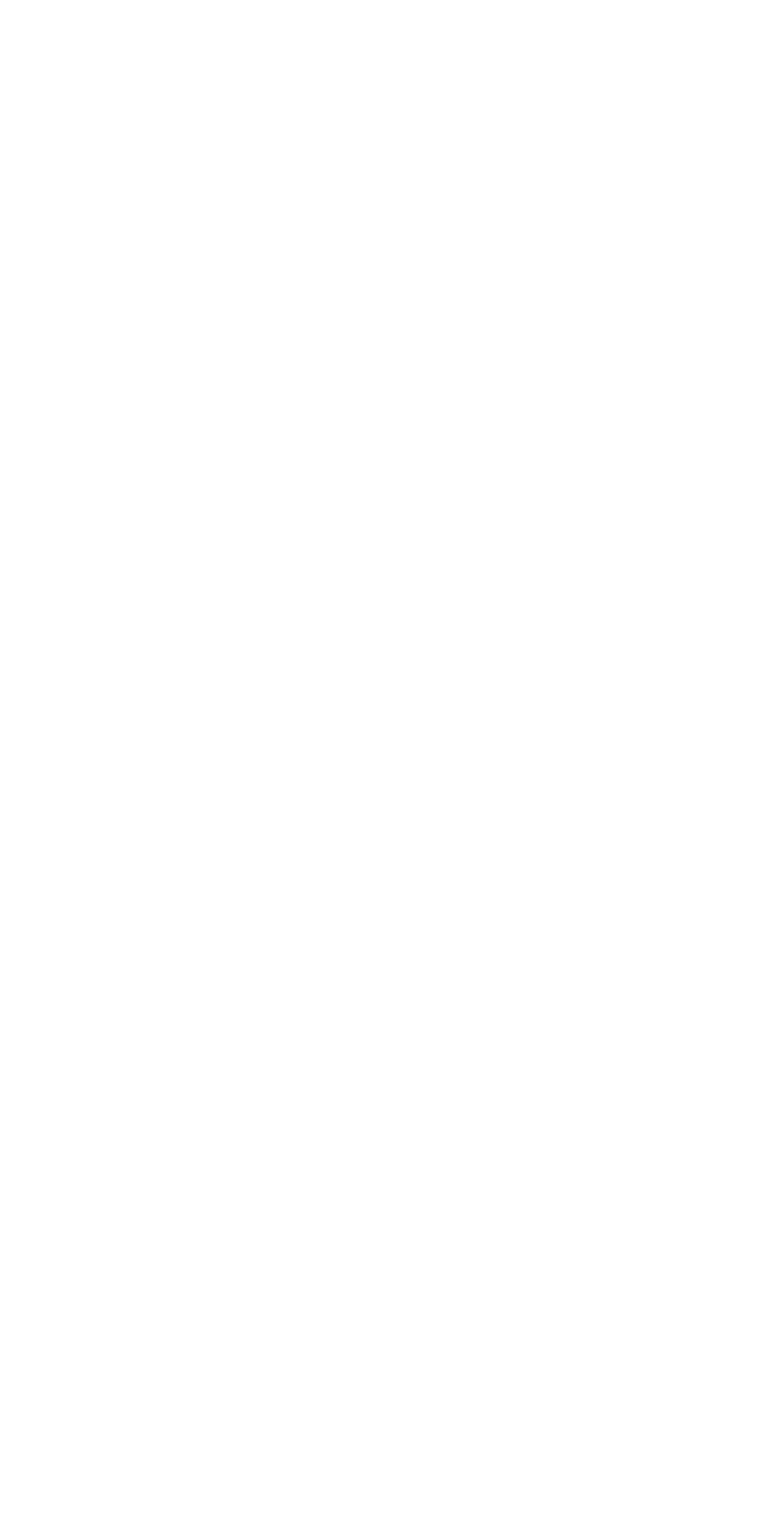
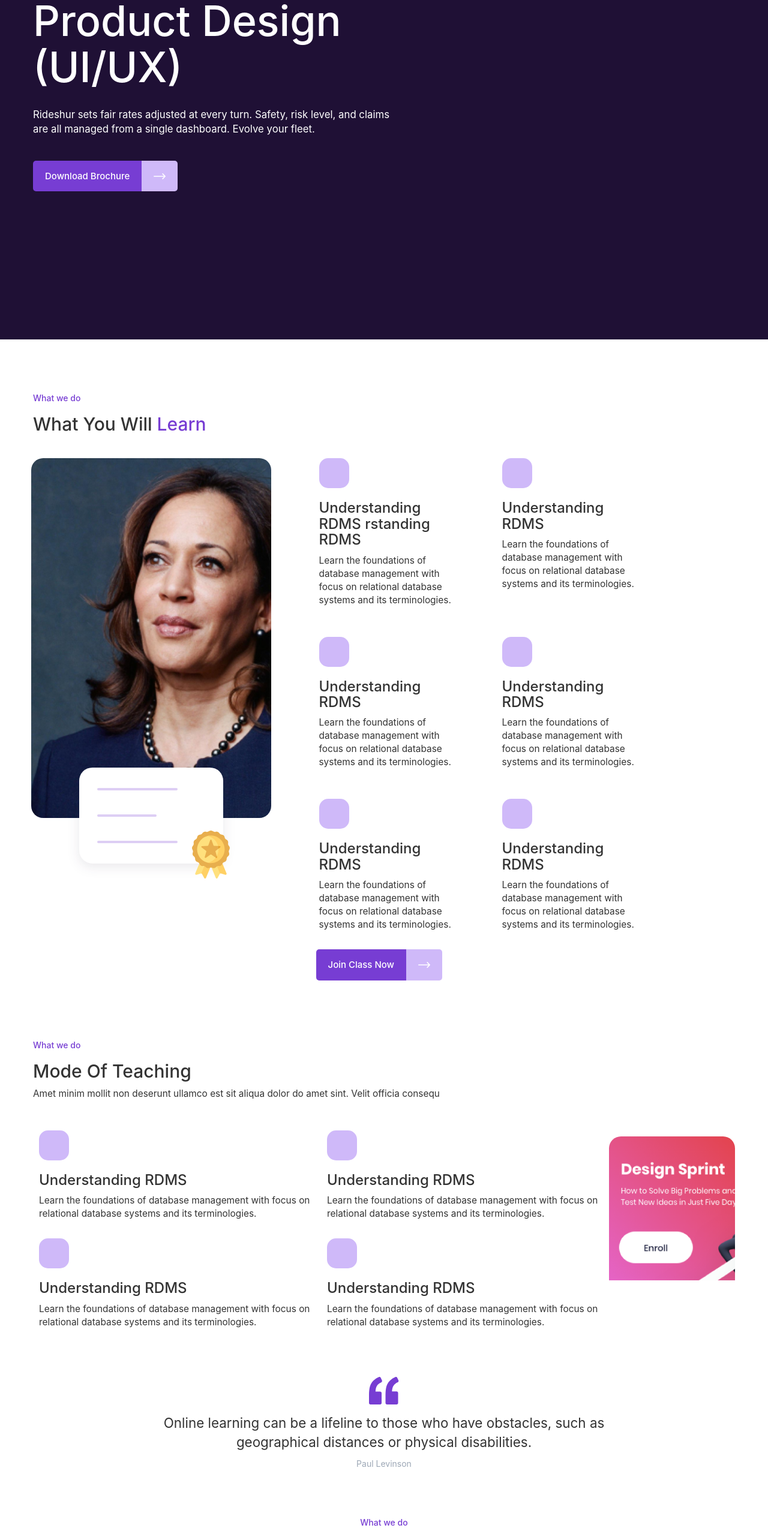
Before and after one commit to Grazac-Project/grazac-academy-web, a React (Create React App) app: page /course-detail in a window 1280 px wide. Shown: the part 234-2797 px from the top of the page at 60% size. Before the commit the page ends 800 px from the top, so only its background shows below. Built offline with nearby package versions, Linux system fonts and the light colour scheme.

Commit message:
Updated current gua page to coursedetail page

```diff
--- a/src/App.js
+++ b/src/App.js
@@ -4,7 +4,7 @@ import LandingPage from "./pages/Landing";
 import Login from "./auth/Login";
 import Signup from "./auth/Signup";
 
-import GraduateAccelerator from "./pages/GraduateAccelerator";
+import CourseDetail from "./pages/CourseDetail";
 import AboutUs from "./pages/AboutUs";
 import Contact from "./pages/Contact";
 
@@ -17,7 +17,7 @@ const App = () => {
         <Route path="/signup" component={Signup} />
         <Route path="/about-us" component={AboutUs} />
 
-        <Route path="/gua" exact={true} component={GraduateAccelerator}/>
+        <Route path="/course-detail" exact={true} component={CourseDetail}/>
         <Route path="/contact" exact={true} component={Contact}/>
       </Switch>
     </div>
--- a/src/pages/GraduateAccelerator.js
+++ b/src/pages/CourseDetail.js
@@ -9,24 +9,24 @@ import quote from '../images/svg/quote.svg';
 import linkedin from '../images/svg/linked.svg';
 import sprint from '../images/sprint.png';
 
-const GraduateAccelerator = () => {
+const CourseDetail = () => {
     return(
         <div>
             <Navbar/>
-            <div className="gua">
-                <div className="gua_hero">
+            <div className="course">
+                <div className="course_hero">
                     <div className="container">
                         <div className="row">
                             <div className="col-sm-6">
-                                <div className="gua_hero-text">
-                                    <div className="gua_hero-text-b">
+                                <div className="course_hero-text">
+                                    <div className="course_hero-text-b">
                                         <h1>
-                                            Graduate Accelerator Track
+                                            Product Design (UI/UX)
                                         </h1>
                                         <p>
                                             Rideshur sets fair rates adjusted at every turn. Safety, risk level, and claims are all managed from a single dashboard. Evolve your fleet.
                                         </p>
-                                        <div className="gua__btn">
+                                        <div className="course__btn">
                                             <PrimaryBtn link="">Download Brochure</PrimaryBtn>
                                         </div>
                                     </div>
@@ -38,15 +38,15 @@ const GraduateAccelerator = () => {
                         </div>
                     </div>
                 </div>
-                <div className="gua_wwd">
+                <div className="course_wwd">
                     <div className="container">
-                        <div className="gua_wwd-intro">
+                        <div className="course_wwd-intro">
                             <h4>What we do</h4>
                             <h2>What You Will <span>Learn</span></h2>
                         </div>
-                        <div className="gua_wwd-flex">
+                        <div className="course_wwd-flex">
                             <div className="first-div">
-                                <div className="gua_wwd-imagebox">
+                                <div className="course_wwd-imagebox">
                                     <img src={kamala} alt="what we do" />
                                 </div>
                                 <div className="first-div_1">
@@ -54,7 +54,7 @@ const GraduateAccelerator = () => {
                                 </div>
                             </div>
                             <div >
-                                <div className="gua_wwd-flex-inner">
+                                <div className="course_wwd-flex-inner">
                                     <div className="info">
                                         <div className="svg-box">
 
@@ -72,7 +72,7 @@ const GraduateAccelerator = () => {
 
                                     </div>
                                 </div>
-                                <div className="gua_wwd-flex-inner">
+                                <div className="course_wwd-flex-inner">
                                     <div className="info">
                                         <div className="svg-box">
 
@@ -90,7 +90,7 @@ const GraduateAccelerator = () => {
 
                                     </div>
                                 </div>
-                                <div className="gua_wwd-flex-inner">
+                                <div className="course_wwd-flex-inner">
                                     <div className="info">
                                         <div className="svg-box">
 
@@ -108,7 +108,7 @@ const GraduateAccelerator = () => {
 
                                     </div>
                                 </div>
-                                <div className="gua_wwd-btn" style={{paddingLeft:'25px'}}>
+                                <div className="course_wwd-btn" style={{paddingLeft:'25px'}}>
                                     <PrimaryBtn>Join Class Now</PrimaryBtn>
                                 </div>
                             </div>
@@ -116,14 +116,14 @@ const GraduateAccelerator = () => {
 
                     </div>
                 </div>
-                <div className="gua_mode">
+                <div className="course_mode">
                     <div className="container">
-                        <div className="gua_wwd-intro">
+                        <div className="course_wwd-intro">
                             <h4>What we do</h4>
                             <h2>Mode Of Teaching</h2>
                             <p>Amet minim mollit non deserunt ullamco est sit aliqua dolor do amet sint. Velit officia consequ</p>
                         </div>
-                        <div className="gua_mode-container">
+                        <div className="course_mode-container">
                             <div className="">
                                 <div>
                                     <div className="boxes">
@@ -156,46 +156,46 @@ const GraduateAccelerator = () => {
                                 <img src={sprint} alt="jdgkj" style={{width:'100%'}} />
                             </div>
                         </div>
-                        <div className="gua_mode-quote">
+                        <div className="course_mode-quote">
                             <img src={quote} alt="quote" />
                             <p>Online learning can be a lifeline to those who have obstacles, such as geographical distances or physical disabilities.</p>
                             <span>Paul Levinson</span>
                         </div>
-                        <div className="gua_mode-intro gua_mode-intro2">
+                        <div className="course_mode-intro course_mode-intro2">
                             <h4>What we do</h4>
                             <h2>Mode Of Teaching</h2>
                             <p>Amet minim mollit non deserunt ullamco est sit aliqua dolor do amet sint. Velit officia consequ</p>
                         </div>
-                        <div className="gua_mode-tutors">
-                            <div className="gua_mode-tutors-box">
+                        <div className="course_mode-tutors">
+                            <div className="course_mode-tutors-box">
                                 <div></div>
                                 <h5>Blessing Orazalume</h5>
                                 <p>CAREER FOUNDRY</p>
                                 <p>Software Developer</p>
                                 <img src={linkedin} alt="linkedin" />
                             </div>
-                            <div className="gua_mode-tutors-box">
+                            <div className="course_mode-tutors-box">
                                 <div></div>
                                 <h5>Blessing Orazalume</h5>
                                 <p>CAREER FOUNDRY</p>
                                 <p>Software Developer</p>
                                 <img src={linkedin} alt="linkedin" />
                             </div>
-                            <div className="gua_mode-tutors-box">
+                            <div className="course_mode-tutors-box">
                                 <div></div>
                                 <h5>Blessing Orazalume</h5>
                                 <p>CAREER FOUNDRY</p>
                                 <p>Software Developer</p>
                                 <img src={linkedin} alt="linkedin" />
                             </div>
-                            <div className="gua_mode-tutors-box">
+                            <div className="course_mode-tutors-box">
                                 <div></div>
                                 <h5>Blessing Orazalume</h5>
                                 <p>CAREER FOUNDRY</p>
                                 <p>Software Developer</p>
                                 <img src={linkedin} alt="linkedin" />
                             </div>
-                            <div className="gua_mode-tutors-box">
+                            <div className="course_mode-tutors-box">
                                 <div></div>
                                 <h5>Blessing Orazalume</h5>
                                 <p>CAREER FOUNDRY</p>
@@ -205,30 +205,30 @@ const GraduateAccelerator = () => {
                         </div>
                     </div>
                 </div>
-                <div className="gua_purple">
-                    <div className="gua_purple_txt">
+                <div className="course_purple">
+                    <div className="course_purple_txt">
                         <p>Pricing</p>
                         <h1>50%</h1>
                         <p>Scholarship Available</p>
                     </div>
-                    <div className="gua_purple-main">
-                        <div className="gua_purple-main-boxes">
+                    <div className="course_purple-main">
+                        <div className="course_purple-main-boxes">
                             <h4>FULL TUITION PAYMENT</h4>
                             <h2>₦540,000</h2>
                             <p>Pay your fees 100% upfront. No other charges come up during your career</p>
                         </div>
-                        <div className="gua_purple-main-boxes">
+                        <div className="course_purple-main-boxes">
                             <h4>FULL TUITION PAYMENT</h4>
                             <h2>₦540,000</h2>
                             <p>Pay your fees 100% upfront. No other charges come up during your career</p>
                         </div>
-                        <div className="gua_purple-main-boxes">
+                        <div className="course_purple-main-boxes">
                             <h4>FULL TUITION PAYMENT</h4>
                             <h2>₦540,000</h2>
                             <p>Pay your fees 100% upfront. No other charges come up during your career</p>
                         </div>
                     </div>
-                    <div className="gua_purple-btn">
+                    <div className="course_purple-btn">
                         <PrimaryBtn>Claim Scholarship</PrimaryBtn>
                         <p>Talk to course rep</p>
                     </div>
@@ -239,4 +239,4 @@ const GraduateAccelerator = () => {
     );
 }
 
-export default GraduateAccelerator;
+export default CourseDetail;
--- a/src/scss/main.css
+++ b/src/scss/main.css
@@ -1226,11 +1226,11 @@ html {
   font-family: "Nunito Sans", sans-serif;
 }
 
-.gua p {
+.course p {
   font-size: 1.1em;
 }
 
-.gua_hero {
+.course_hero {
   background: #1F1035;
   height: calc(100vh - 80px);
   margin-top: 80px;
@@ -1238,65 +1238,65 @@ html {
 }
 
 @media (max-width: 37.5em) {
-  .gua_hero {
+  .course_hero {
     margin-top: 60px;
     height: calc(100vh - 60px);
   }
 }
 
-.gua_hero-text {
+.course_hero-text {
   position: relative;
   height: calc(100vh - 80px);
 }
 
-.gua_hero-text-b {
+.course_hero-text-b {
   position: absolute;
   top: 18%;
 }
 
 @media (max-width: 37.5em) {
-  .gua_hero-text-b {
+  .course_hero-text-b {
     top: 15%;
   }
 }
 
-.gua_hero-text h1 {
+.course_hero-text h1 {
   font-size: 5em;
   padding-bottom: 20px;
 }
 
 @media (max-width: 37.5em) {
-  .gua_hero-text h1 {
+  .course_hero-text h1 {
     font-size: 3.7em;
   }
 }
 
-.gua_hero-text p {
+.course_hero-text p {
   font-size: 1.2em;
   padding-bottom: 30px;
 }
 
-.gua__btn {
+.course__btn {
   margin: 0;
   display: -webkit-box;
   display: -ms-flexbox;
   display: flex;
 }
 
-.gua_wwd {
+.course_wwd {
   margin-top: 80px;
 }
 
-.gua_wwd-intro h4 {
+.course_wwd-intro h4 {
   color: #773DD3;
   font-size: 1em;
 }
 
-.gua_wwd-intro span {
+.course_wwd-intro span {
   color: #773DD3;
 }
 
-.gua_wwd-flex {
+.course_wwd-flex {
   display: -webkit-box;
   display: -ms-flexbox;
   display: flex;
@@ -1306,31 +1306,31 @@ html {
           justify-content: center;
 }
 
-.gua_wwd-flex .first-div {
+.course_wwd-flex .first-div {
   margin-right: 50px;
   position: relative;
 }
 
 @media (max-width: 56.25em) {
-  .gua_wwd-flex .first-div {
+  .course_wwd-flex .first-div {
     display: none;
   }
 }
 
-.gua_wwd-flex .first-div_1 {
+.course_wwd-flex .first-div_1 {
   position: absolute;
   top: 530px;
   left: 60px;
 }
 
 @media (max-width: 75em) {
-  .gua_wwd-flex .first-div_1 {
+  .course_wwd-flex .first-div_1 {
     display: none;
   }
 }
 
 @media (min-width: 601px) {
-  .gua_wwd-flex-inner {
+  .course_wwd-flex-inner {
     display: -webkit-box;
     display: -ms-flexbox;
     display: flex;
@@ -1338,31 +1338,31 @@ html {
 }
 
 @media (max-width: 56.25em) {
-  .gua_wwd-flex-inner {
+  .course_wwd-flex-inner {
     max-width: 100%;
   }
 }
 
-.gua_wwd-flex-inner .svg-box {
+.course_wwd-flex-inner .svg-box {
   width: 50px;
   height: 50px;
   border-radius: 15px;
   background: #CFB9F9 25%;
 }
 
-.gua_wwd-flex-inner .info {
+.course_wwd-flex-inner .info {
   width: 245px;
   margin: 30px 30px 10px;
 }
 
 @media (max-width: 56.25em) {
-  .gua_wwd-flex-inner .info {
+  .course_wwd-flex-inner .info {
     margin: 40px 20px;
   }
 }
 
 @media (max-width: 37.5em) {
-  .gua_wwd-flex-inner .info {
+  .course_wwd-flex-inner .info {
     width: 100%;
     -webkit-box-pack: center;
         -ms-flex-pack: center;
@@ -1370,7 +1370,7 @@ html {
   }
 }
 
-.gua_wwd-imagebox {
+.course_wwd-imagebox {
   width: 400px;
   height: 600px;
   margin-top: 30px;
@@ -1379,109 +1379,109 @@ html {
 }
 
 @media (max-width: 75em) {
-  .gua_wwd-imagebox {
+  .course_wwd-imagebox {
     display: none;
   }
 }
 
-.gua_wwd-imagebox img {
+.course_wwd-imagebox img {
   width: auto;
   height: 100%;
 }
 
-.gua_wwd-btn {
+.course_wwd-btn {
   margin: 10px 0;
   display: -webkit-box;
   display: -ms-flexbox;
   display: flex;
 }
 
-.gua_mode {
+.course_mode {
   margin-top: 80px;
 }
 
-.gua_mode-intro h4 {
+.course_mode-intro h4 {
   color: #773DD3;
   font-size: 1em;
 }
 
-.gua_mode-container {
+.course_mode-container {
   margin-top: 40px;
 }
 
 @media (min-width: 601px) {
-  .gua_mode-container {
+  .course_mode-container {
     display: -webkit-box;
     display: -ms-flexbox;
     display: flex;
   }
 }
 
-.gua_mode-container .svg-box {
+.course_mode-container .svg-box {
   width: 50px;
   height: 50px;
   border-radius: 15px;
   background: #CFB9F9 25%;
 }
 
-.gua_mode-container .boxes {
+.course_mode-container .boxes {
   margin: 10px 10px 30px;
 }
 
-.gua_mode-container .mode-pic {
+.course_mode-container .mode-pic {
   border-radius: 20px;
   overflow: hidden;
   margin-top: 20px;
 }
 
 @media (max-width: 56.25em) {
-  .gua_mode-container .mode-pic {
+  .course_mode-container .mode-pic {
     display: none;
   }
 }
 
-.gua_mode-quote {
+.course_mode-quote {
   margin: 50px auto 80px;
   text-align: center;
 }
 
 @media (min-width: 900px) {
-  .gua_mode-quote {
+  .course_mode-quote {
     width: 850px;
   }
 }
 
-.gua_mode-quote img {
+.course_mode-quote img {
   display: block;
   margin: auto auto 15px;
   width: 50px;
 }
 
-.gua_mode-quote p {
+.course_mode-quote p {
   font-size: 1.6em;
 }
 
-.gua_mode-quote span {
+.course_mode-quote span {
   color: #9DA8B6;
 }
 
-.gua_mode-intro2 {
+.course_mode-intro2 {
   text-align: center;
 }
 
-.gua_mode-tutors {
+.course_mode-tutors {
   margin: 40px 0;
   overflow: hidden;
   white-space: nowrap;
 }
 
 @media (max-width: 37.5em) {
-  .gua_mode-tutors {
+  .course_mode-tutors {
     overflow: auto;
   }
 }
 
-.gua_mode-tutors-box {
+.course_mode-tutors-box {
   width: 250px;
   margin: 5px 10px;
   padding: 10px;
@@ -1491,26 +1491,26 @@ html {
   text-align: center;
 }
 
-.gua_mode-tutors-box div {
+.course_mode-tutors-box div {
   width: 60px;
   height: 60px;
   border-radius: 50%;
   background: #F1F5FC;
 }
 
-.gua_mode-tutors-box h5 {
+.course_mode-tutors-box h5 {
   font-size: 1.3em;
 }
 
-.gua_mode-tutors-box img {
+.course_mode-tutors-box img {
   width: 30px;
 }
 
-.gua_mode-tutors div {
+.course_mode-tutors div {
   display: inline-block;
 }
 
-.gua_purple {
+.course_purple {
   background: #5726A6;
   border-radius: 25px;
   padding: 50px;
@@ -1519,25 +1519,25 @@ html {
 }
 
 @media (max-width: 75em) {
-  .gua_purple {
+  .course_purple {
     margin: 50px 0 70px;
     padding: 50px 20px;
   }
 }
 
-.gua_purple_txt {
+.course_purple_txt {
   text-align: center;
 }
 
-.gua_purple p {
+.course_purple p {
   font-size: 1.2em;
 }
 
-.gua_purple h1 {
+.course_purple h1 {
   font-size: 3em;
 }
 
-.gua_purple-main {
+.course_purple-main {
   display: -webkit-box;
   display: -ms-flexbox;
   display: flex;
@@ -1545,12 +1545,12 @@ html {
 }
 
 @media (max-width: 700px) {
-  .gua_purple-main {
+  .course_purple-main {
     display: block;
   }
 }
 
-.gua_purple-main-boxes {
+.course_purple-main-boxes {
   border: 2px solid white;
   border-radius: 15px;
   margin: 15px;
@@ -1558,16 +1558,16 @@ html {
 }
 
 @media (max-width: 700px) {
-  .gua_purple-main-boxes {
+  .course_purple-main-boxes {
     margin: 30px 15px;
   }
 }
 
-.gua_purple-main-boxes h4 {
+.course_purple-main-boxes h4 {
   font-size: 1.3em;
 }
 
-.gua_purple-btn {
+.course_purple-btn {
   display: -webkit-box;
   display: -ms-flexbox;
   display: flex;
@@ -1577,20 +1577,20 @@ html {
 }
 
 @media (max-width: 400px) {
-  .gua_purple-btn {
+  .course_purple-btn {
     display: block;
     margin-left: 15px;
   }
 }
 
-.gua_purple-btn p {
+.course_purple-btn p {
   cursor: pointer;
   margin-top: 10px;
   margin-left: 10px;
 }
 
 @media (max-width: 400px) {
-  .gua_purple-btn p {
+  .course_purple-btn p {
     margin-top: 20px;
     margin-left: 0px;
   }
@@ -1781,7 +1781,6 @@ html {
   height: auto;
 }
 
-
 .contact_layer {
   background: #1F1035;
   margin-top: 80px;
--- a/src/scss/main.scss
+++ b/src/scss/main.scss
@@ -14,7 +14,7 @@
 // pages
 @import "../scss/page/landing";
 @import "../scss/page/auth";
-@import "../scss/page/gua";
+@import "../scss/page/coursedetail";
 @import "../scss/page/about";
 @import "../scss/page/contact";
 
--- a/src/scss/page/_gua.scss
+++ b/src/scss/page/_coursedetail.scss
@@ -1,4 +1,4 @@
-.gua {
+.course {
     p{
         font-size:1.1em;
     }
```
Also changed, not shown: src/scss/component/_map.scss (deleted), 2 other files (tests, documents, lock files or other folders).
